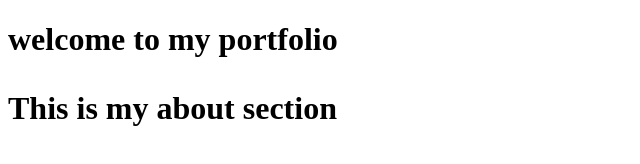
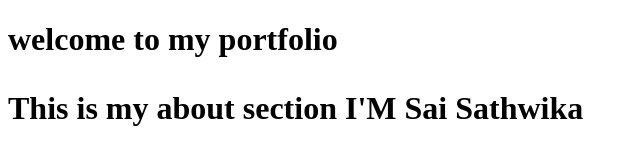
Before and after one commit to Saisathwika-08/My-Portifolio, a plain HTML site: page index.html in a window 1280 px wide. Shown: the whole page, without its empty margins (0-640 px from the left). Drawn offline with Linux system fonts and the light colour scheme.

Commit message:
Add files via upload

```diff
--- a/index.html
+++ b/index.html
@@ -3,6 +3,8 @@
 <head><title>My Portfolio</title></head>
 <body>
 <h1>welcome to my portfolio</h>
-<p>This is my about section</p>
+<p>This is my about section
+   I'M Sai Sathwika
+</p>
 </body>
 </html>
```
